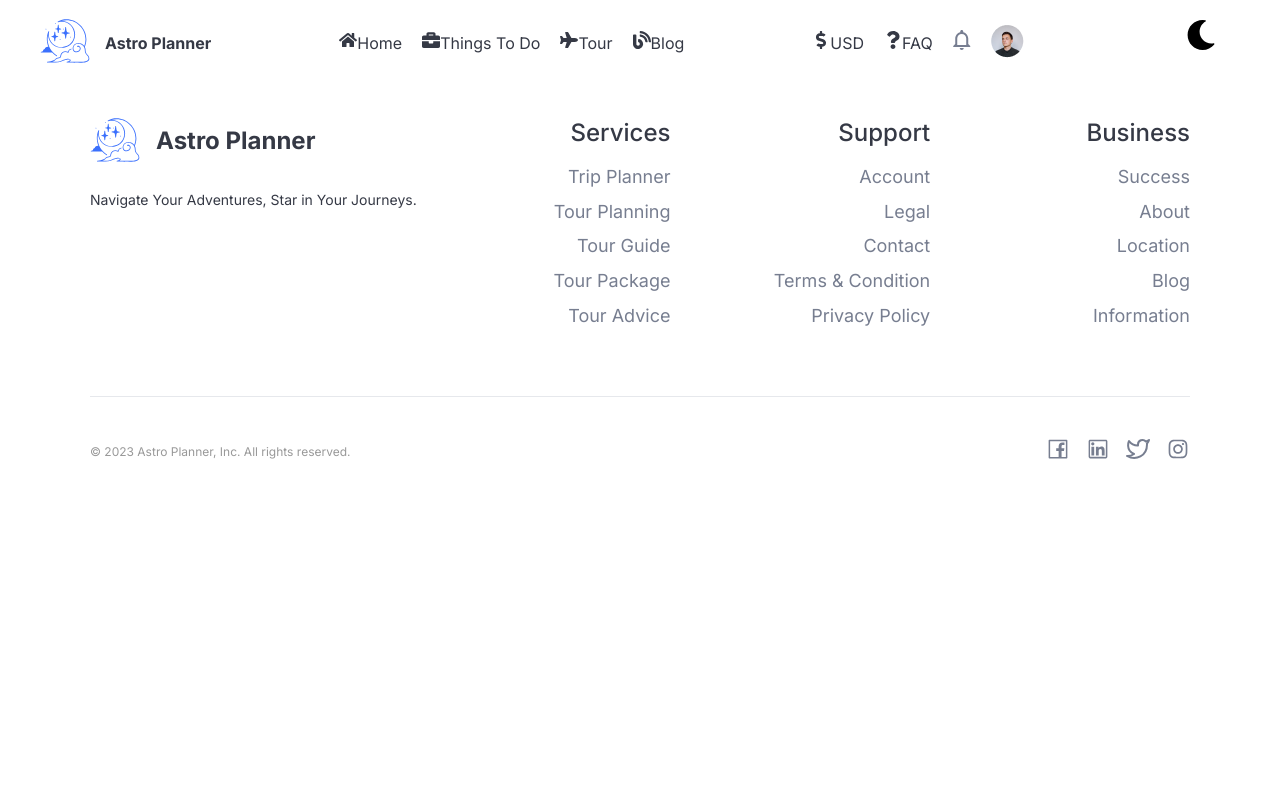
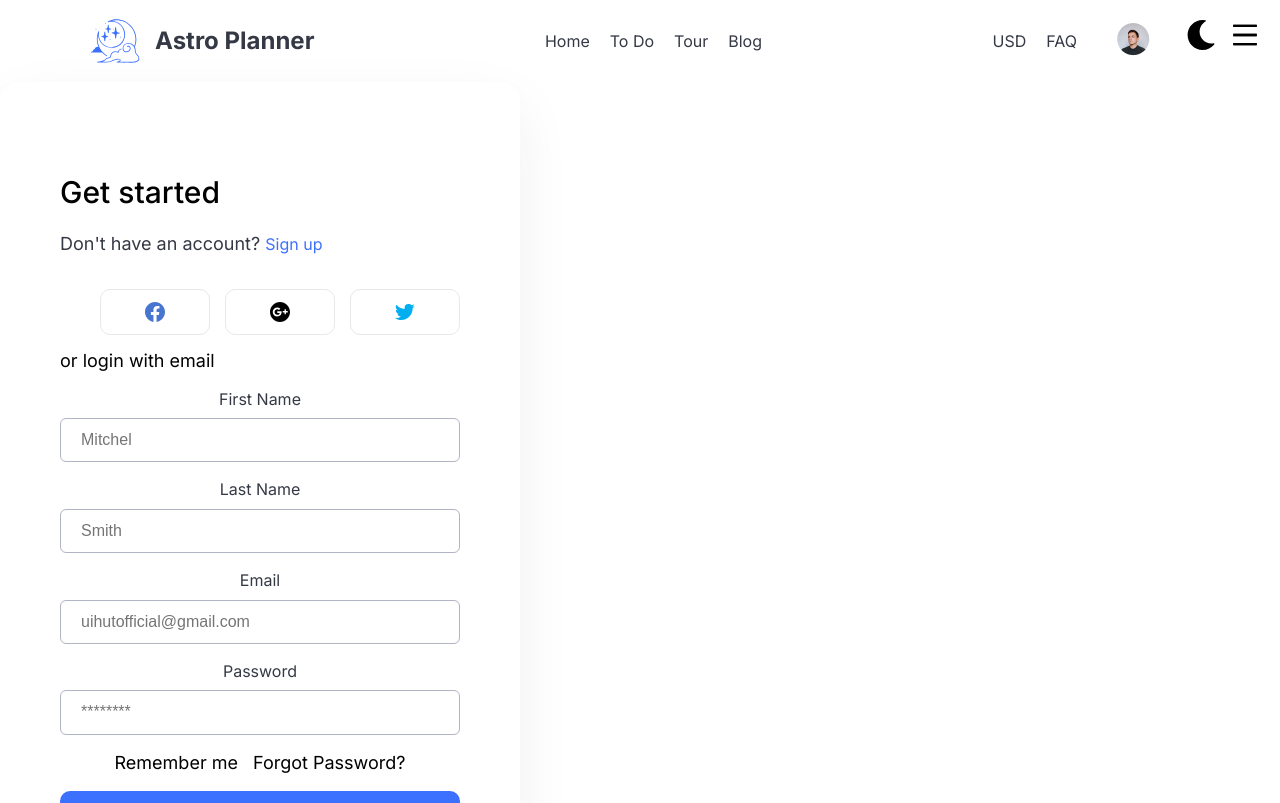
Before and after one commit to ronaldpaek/astro-planner-client, a React (Vite) app: page /login in a window 1280 px wide. Shown: the top 803 px of the page. Built offline with nearby package versions, Linux system fonts and the light colour scheme.

Commit message:
fixed navbar icon

```diff
--- a/src/App.jsx
+++ b/src/App.jsx
@@ -1,11 +1,8 @@
-// import { Navbar } from '@/components/Navbar';
-
 import './App.scss';
-
 import React, { useState } from 'react';
-import Navigation from './components/Navigation';
-import MobileNavigation from './components/Navigation';
+import Navigation from '@/components/Navigation';
 import Footer from '@/components/Footer';
+import { Outlet } from 'react-router-dom';
 
 function App() {
   const [showNavbar, setShowNavbar] = useState(false);
@@ -18,11 +15,12 @@ function App() {
     <>
       <div>
         {window.innerWidth < 768 ? (
-          <MobileNavigation handleShowNavbar={handleShowNavbar} />
+          <Navigation handleShowNavbar={handleShowNavbar} />
         ) : (
           <Navigation handleShowNavbar={handleShowNavbar} />
         )}
       </div>
+      <Outlet />
       <Footer />
     </>
   );
--- a/src/components/Navigation.jsx
+++ b/src/components/Navigation.jsx
@@ -13,6 +13,7 @@ import {
   FaBlog,
   FaDollarSign,
   FaQuestion,
+  FaRegBell,
 } from 'react-icons/fa';
 import logoIcon from '@/assets/moon-logo-v2.svg';
 
@@ -24,10 +25,11 @@ const Navigation = () => {
   };
   return (
     <nav className="desktop-navigation">
+      <div className="container">
         <ul className="navbar-list">
-        <div className="flex">
+          <div className="navbar-list-fullwidth">
             <Link to="/" className="flex">
-            <li className="navbar-li">
+              <li className="navbar-list-fullwidth">
                 <img
                   className="logo-icon"
                   src={logoIcon}
@@ -35,7 +37,7 @@ const Navigation = () => {
                   alt="airplane-logo"
                 />
               </li>
-            <li style={{ fontWeight: 'bold' }} className="navbar-li">
+              <li style={{ fontWeight: 'bold' }} className="logo-type hide ">
                 Astro Planner
               </li>
             </Link>
@@ -43,25 +45,25 @@ const Navigation = () => {
 
           <div className="navbar-list-fullwidth">
             <li className="navbar-li">
-            <Link to={'/'}>
+              <Link className="flex" to={'/'}>
                 <FaHome className="icon" />
                 <span className="text home">Home</span>
               </Link>
             </li>
             <li className="navbar-li">
-            <Link to={'/things-to-do'}>
+              <Link className="flex" to={'/things-to-do'}>
                 <FaBriefcase className="icon" />
-              <span className="text">Things To Do</span>
+                <span className="text">To Do</span>
               </Link>
             </li>
             <li className="navbar-li">
-            <Link to={'/tour'}>
+              <Link className="flex" to={'/tour'}>
                 <FaPlane className="icon" />
                 <span className="text">Tour</span>
               </Link>
             </li>
             <li className="navbar-li">
-            <Link to={'/blog'}>
+              <Link className="flex" to={'/blog'}>
                 <FaBlog className="icon" />
                 <span className="text">Blog</span>
               </Link>
@@ -69,26 +71,25 @@ const Navigation = () => {
           </div>
           <div className="navbar-list-fullwidth">
             <li className="navbar-li">
-            <Link to={'/usd'}>
+              <Link className="flex" to={'/usd'}>
                 <FaDollarSign className="icon" />
                 <span className="text">USD</span>
               </Link>
             </li>
             <li className="navbar-li">
-            <Link to={'/faqs'}>
+              <Link className="flex" to={'/faqs'}>
                 <FaQuestion className="icon" />
                 <span className="text">FAQ</span>
               </Link>
             </li>
             <li className="navbar-li">
-            <Link to={'/notifications'}>
-              <img src={notificationIcon} alt="notifications" />
+              <Link className="flex" to={'/notifications'}>
+                <FaRegBell className="icon" />
               </Link>
             </li>
             <li className="navbar-li">
               <img src={userProfilePhoto} alt="user profile photo" />
             </li>
-        </div>
             <div className="flex">
               <DarkModeToggle />
               <AiOutlineMenu
@@ -104,7 +105,9 @@ const Navigation = () => {
                 onClick={handleShowNavbar}
               />
             </div>
+          </div>
         </ul>
+      </div>
     </nav>
   );
 };
--- a/src/partials/_mainStyles.scss
+++ b/src/partials/_mainStyles.scss
@@ -90,8 +90,16 @@ li {
   color: v.$color-dark;
 }
 
+.container {
+  max-width: 1100px;
+  margin: 0 auto;
+  display: flex;
+  flex-direction: column;
+}
+
 @include m.breakpoint('small') {
-  .flex {
+  .flex-col {
     flex-direction: column;
+    justify-content: flex-start;
   }
 }
--- a/src/partials/_navbar.scss
+++ b/src/partials/_navbar.scss
@@ -5,6 +5,10 @@
   display: flex;
   gap: 20px;
   align-items: center;
+}
+
+.icon {
+  display: none;
 }
 
 .text {
@@ -15,6 +19,7 @@
   display: flex;
   justify-content: space-between;
   align-items: center;
+  padding-left: 0;
 
   .navbar-center,
   .navbar-right {
@@ -24,10 +29,6 @@
     .navbar-li {
       margin: 0 10px;
       color: v.$color-dark;
-
-      .icon {
-        display: none;
-      }
 
       span {
         color: v.$color-dark;
@@ -60,11 +61,12 @@
 
   .navbar-li a,
   .toggle-switch a,
-  .text {
+  .text,
+  .logo-type {
     color: #fff !important;
 
     .icon {
-      display: inline-block;
+      display: none;
       margin-right: 8px;
     }
   }
@@ -83,8 +85,20 @@
   }
 
   .navbar-list-fullwidth {
-    flex-direction: column; /* Stack items vertically on mobile */
-    width: 100%; /* Make it full width */
+    flex-direction: column;
+    width: 100%;
+    align-items: flex-start !important;
+    .logo-icon {
+      height: 30px;
+      width: 30px;
+      margin-left: 10px;
+    }
+
+    .navbar-li {
+      display: flex;
+      align-items: center;
+      justify-content: flex-start;
+    }
   }
 
   .nav-elements {
@@ -113,7 +127,6 @@
       padding: 16px 16px 16px 16px !important;
       position: relative;
       color: v.$primary-black;
-      display: block;
       border-bottom: solid 1px v.$color-dark;
       width: 100% !important;
       box-sizing: border-box !important;
@@ -125,10 +138,12 @@
       .dark & {
         background-color: v.$primary-black;
         color: #fff;
-
-        .navbar-li a,
-        .toggle-switch a {
+        li,
+        a,
+        p,
+        span {
           color: #fff;
+        }
 
         .icon {
           display: inline-block;
@@ -145,6 +160,10 @@
     .dark .text {
       color: #fff;
     }
+
+    .hide {
+      display: none;
+    }
   }
 }
 
@@ -155,4 +174,3 @@
 .nav-elements.active {
   display: none;
 }
-}
```
Lines whose indentation alone changed are shown as unchanged.
